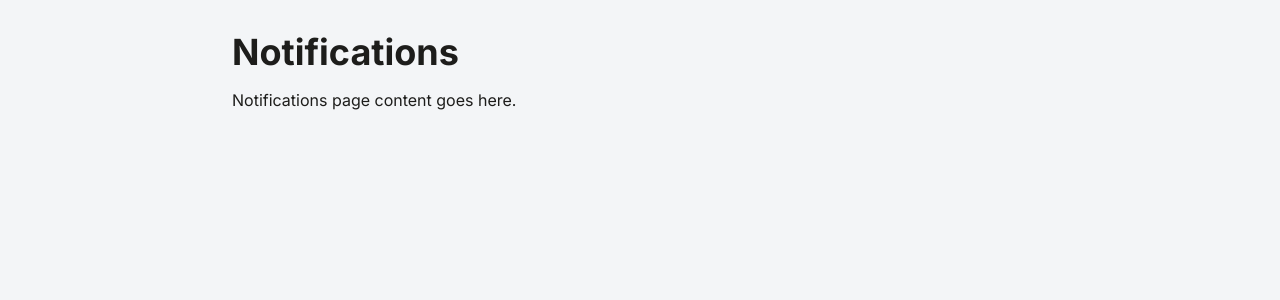
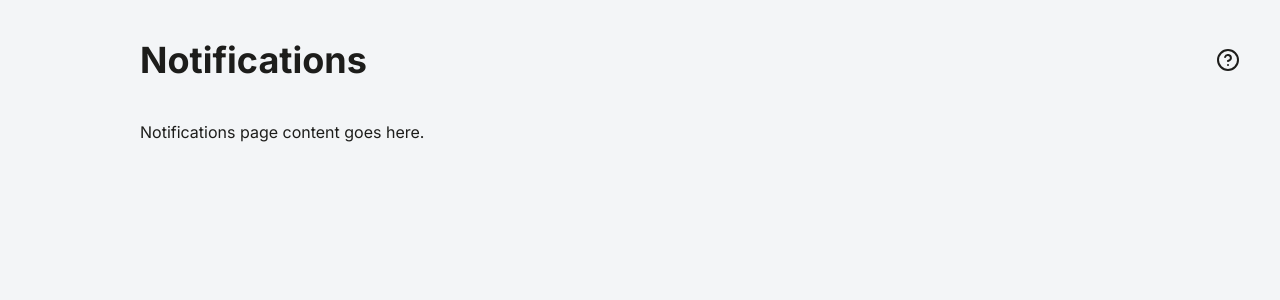
Before and after one commit to dominic-black/AdaptMuse, a Next.js app: page /notifications in a window 1280 px wide. Shown: the top 300 px of the page. Built offline with nearby package versions, Linux system fonts and the light colour scheme; no server answers.

Commit message:
Screen component

```diff
--- a/app/audience/page.tsx
+++ b/app/audience/page.tsx
@@ -2,7 +2,7 @@
 
 import { useEffect, useState } from "react";
 import { Cell } from "@/components/Cell/Cell";
-import { PageHeader } from "@/components/PageHeader";
+import { Screen } from "@/components/Screen/Screen";
 import { TextInput } from "@/components/TextInput";
 import { ChipInput } from "@/components/ChipInput";
 import { Button } from "@/components/Button";
@@ -112,9 +112,7 @@ export default function AudiencePage() {
   ];
 
   return (
-    <main className="flex-1 gap-16 bg-background overflow-scroll font-[family-name:var(--font-inter)]">
-      <div className="flex flex-col gap-10 p-10 max-h-screen overflow-scroll">
-        <PageHeader title="Saved Audiences" />
+    <Screen heading="Saved Audiences">
       <div className="flex flex-col gap-4">
         <div className="gap-4 grid grid-cols-2">
           <Cell>
@@ -223,7 +221,6 @@ export default function AudiencePage() {
           </Cell>
         </div>
       </div>
-      </div>
-    </main>
+    </Screen>
   );
 }
--- a/app/bot/page.tsx
+++ b/app/bot/page.tsx
@@ -1,12 +1,11 @@
+import { Screen } from "@/components/Screen/Screen";
+
 export default function BotPage() {
   return (
-    <main className="flex-1 gap-16 bg-background overflow-scroll font-[family-name:var(--font-inter)]">
-      <div className="flex flex-col gap-10 p-10 max-h-screen overflow-scroll">
-        <h1 className="font-bold text-color-text text-4xl">Bot</h1>
-        <div>
-          <p className="text-color-text">Bot page content goes here.</p>
-        </div>
+    <Screen heading="Bot">
+      <div>
+        <p className="text-color-text">Bot page content goes here.</p>
       </div>
-    </main>
+    </Screen>
   );
 }
--- a/app/home/page.tsx
+++ b/app/home/page.tsx
@@ -1,10 +1,9 @@
 import { Cell } from "@/components/Cell/Cell";
+import { Screen } from "@/components/Screen/Screen";
 
 export default function Home() {
   return (
-    <main className="flex-1 gap-16 bg-background overflow-scroll font-[family-name:var(--font-inter)]">
-      <div className="flex flex-col gap-10 p-10 max-h-screen overflow-scroll">
-        <h1 className="font-bold text-color-text text-4xl">Home</h1>
+    <Screen heading="Home">
       <div className="gap-4 grid grid-cols-2">
         <Cell>
           <h2 className="font-bold text-color-text text-2xl">
@@ -24,7 +23,6 @@ export default function Home() {
           <h2 className="font-bold text-color-text text-2xl">Usage</h2>
         </Cell>
       </div>
-      </div>
-    </main>
+    </Screen>
   );
 }
--- a/app/notifications/page.tsx
+++ b/app/notifications/page.tsx
@@ -1,14 +1,11 @@
+import { Screen } from "@/components/Screen/Screen";
+
 export default function NotificationsPage() {
   return (
-    <div className="gap-16 bg-background p-8 min-h-screen font-[family-name:var(--font-inter)]">
-      <main className="pl-[100px]">
-        <div>
-          <h1 className="font-bold text-color-text text-4xl">Notifications</h1>
-          <p className="mt-4 text-color-text">
-            Notifications page content goes here.
-          </p>
-        </div>
-      </main>
-    </div>
+    <Screen heading="Notifications">
+      <div>
+        <p className="text-color-text">Notifications page content goes here.</p>
+      </div>
+    </Screen>
   );
 }
--- a/app/settings/page.tsx
+++ b/app/settings/page.tsx
@@ -1,5 +1,5 @@
 "use client";
-
+import { Screen } from "@/components/Screen/Screen";
 import { Button } from "@/components/Button";
 import { getAuth, signOut } from "firebase/auth";
 import { app } from "@/firebase-config";
@@ -25,16 +25,8 @@ export default function SettingsPage() {
   };
 
   return (
-    <div className="gap-16 bg-background p-8 min-h-screen font-[family-name:var(--font-inter)]">
-      <main className="pl-[100px]">
-        <div>
-          <h1 className="font-bold text-color-text text-4xl">Settings</h1>
-          <p className="mt-4 text-color-text">
-            Settings page content goes here.
-          </p>
-          <Button onClick={handleLogout}>Logout</Button>
-        </div>
-      </main>
-    </div>
+    <Screen heading="Settings">
+      <Button onClick={handleLogout}>Logout</Button>
+    </Screen>
   );
 }
--- a/components/NavBar/NavBar.tsx
+++ b/components/NavBar/NavBar.tsx
@@ -30,9 +30,9 @@ export const NavBar = () => {
       {/* Main icons in the middle */}
       <div className="flex flex-col flex-1 items-center gap-10 mt-10">
         <Link
-          href="/"
+          href="/home"
           className={`p-2 rounded-lg transition-colors duration-200 ${
-            pathname === "/" ? "bg-white/20" : "hover:bg-white/10"
+            pathname === "/home" ? "bg-white/20" : "hover:bg-white/10"
           }`}
         >
           <Home
--- a/components/PageHeader.tsx
+++ /dev/null
@@ -1,7 +0,0 @@
-export const PageHeader = ({ title }: { title: string }) => {
-  return (
-    <div className="flex flex-row justify-between items-center">
-      <h1 className="font-bold text-color-text text-4xl">{title}</h1>
-    </div>
-  );
-};
--- /dev/null
+++ b/components/Screen/Screen.tsx
@@ -0,0 +1,18 @@
+import { ScreenHeader } from "./ScreenHeader";
+
+export const Screen = ({
+  children,
+  heading,
+}: {
+  children: React.ReactNode;
+  heading: string;
+}) => {
+  return (
+    <main className="flex-1 gap-16 bg-background overflow-scroll font-[family-name:var(--font-inter)]">
+      <div className="flex flex-col gap-10 p-10 max-h-screen overflow-scroll">
+        <ScreenHeader heading={heading} />
+        {children}
+      </div>
+    </main>
+  );
+};
--- /dev/null
+++ b/components/Screen/ScreenHeader.tsx
@@ -0,0 +1,12 @@
+import { HelpCircle } from "lucide-react";
+
+export const ScreenHeader = ({ heading }: { heading: string }) => {
+  return (
+    <header className="flex justify-between items-center">
+      <h1 className="font-bold text-color-text text-4xl">{heading}</h1>
+      <div>
+        <HelpCircle />
+      </div>
+    </header>
+  );
+};
```
Lines whose indentation alone changed are shown as unchanged.
